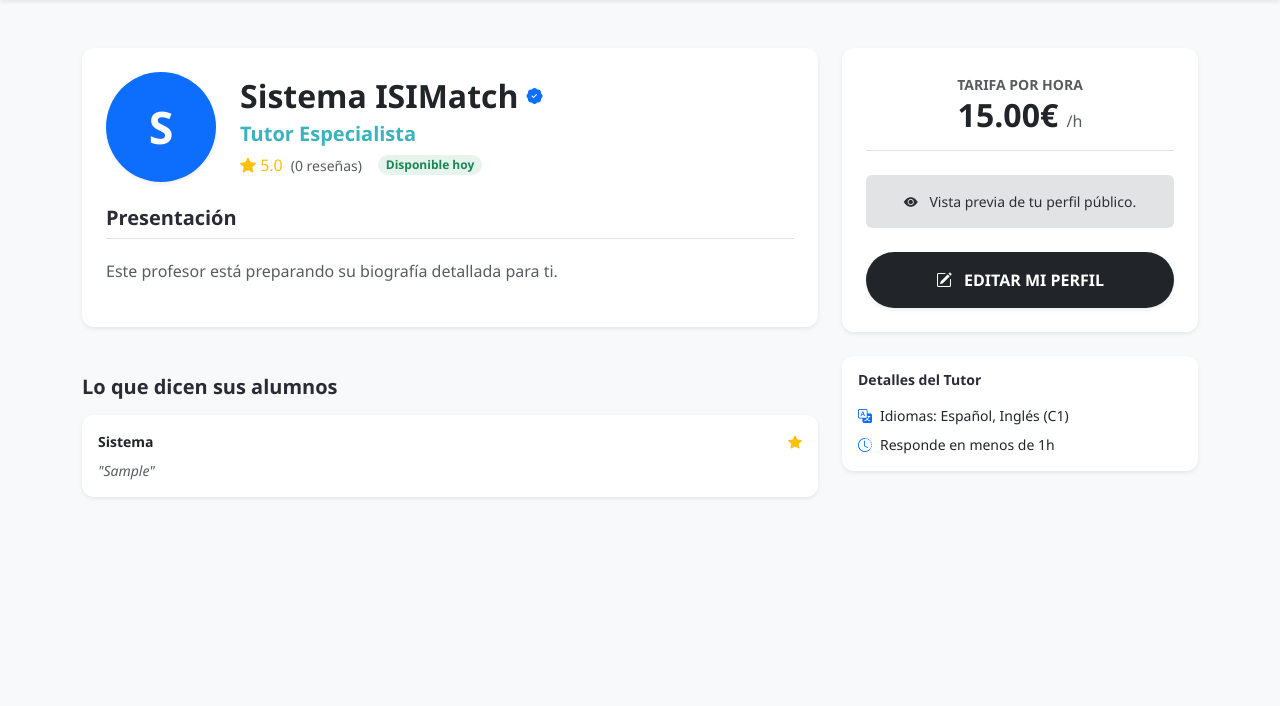
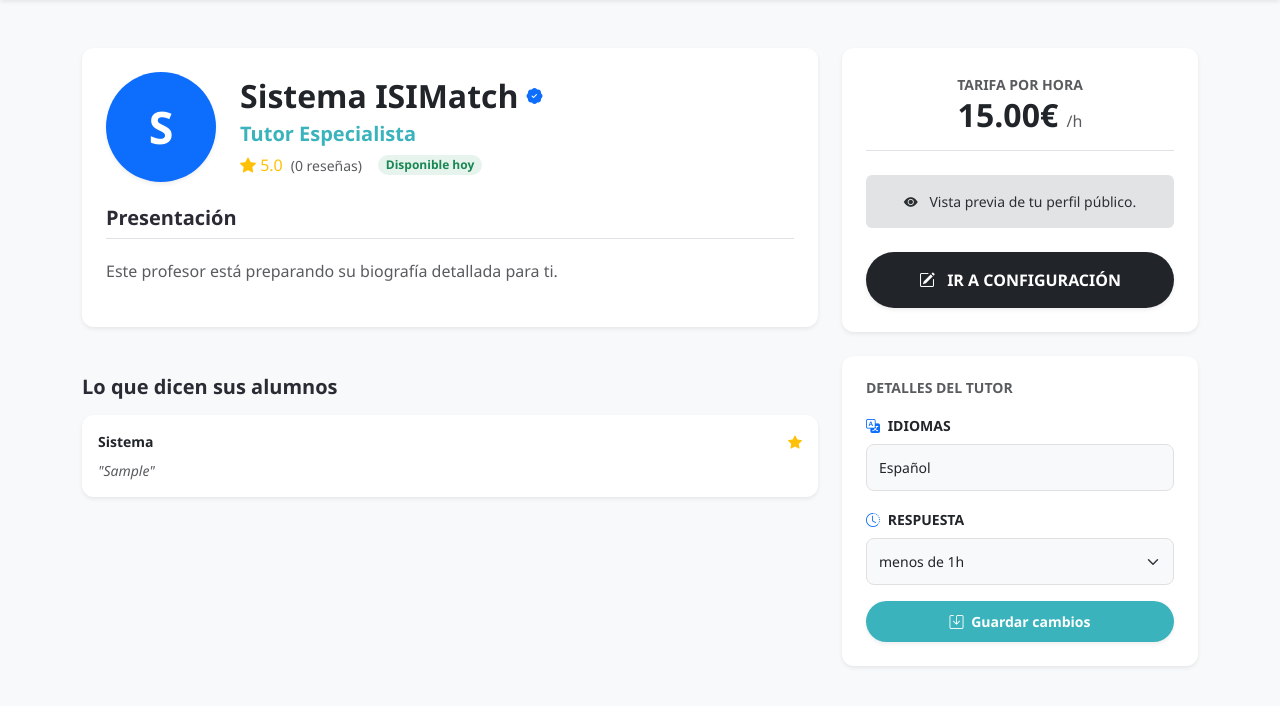
Before and after one commit to S-GZJ/proyecto-intermodular, a PHP site: page /VIEWS/ficha-profesor.php in a window 1280 px wide. Shown: the part 57-763 px from the top of the page. Run offline with PHP 8.4, Linux system fonts and the light colour scheme; a user stored in the database is signed in; data comes from the database, SQL or seed files in the repository; both versions use the stored data as it was after the commit; tables that the repository leaves empty hold one stand-in row (values such as "Sample post").

Commit message:
S-Ultimas modificaciones

```diff
--- a/VIEWS/ficha-profesor.php
+++ b/VIEWS/ficha-profesor.php
@@ -1,14 +1,13 @@
 <?php
 /**
  * ISIMatch - Perfil Público del Profesor
- * Este archivo muestra la biografía, valoraciones y el formulario de reserva de un tutor
+ * Este archivo muestra la biografía, valoraciones y permite la edición rápida si es el dueño.
  */
 
 //--LÓGICA DE SERVIDOR (PHP)--
 session_start();
 
 /*--ESCUDO DE SEGURIDAD--*/
-// Solo usuarios registrados (alumnos o profesores) pueden ver perfiles detallados
 if (!isset($_SESSION['usuario_id'])) {
     header("Location: login.php");
     exit();
@@ -17,18 +16,35 @@ if (!isset($_SESSION['usuario_id'])) {
 /*Conectar con la base de datos*/
 include '../PHP/conexion.php';
 
+$mi_id = $_SESSION['usuario_id'];
+
 /*--IDENTIFICACIÓN DEL PERFIL--*/
-//Si recibimos un ID por la URL (?id=5), mostramos ese perfil
-//Si no, mostramos el perfil del propio usuario logueado (vista previa)
 if (isset($_GET['id']) && !empty($_GET['id'])) {
     $perfil_id = $conn->real_escape_string($_GET['id']);
 } else {
-    $perfil_id = $_SESSION['usuario_id'];
+    $perfil_id = $mi_id;
 }
 
-/*--CONSULTA SQL DINÁMICA--*/
-//Obtenemos los datos personales y profesionales del profesor solicitado
-$sql = "SELECT u.id, u.nombre, u.apellidos, pd.titulo_profesional, pd.bio, pd.tarifa_hora, pd.valoracion_media, pd.total_resenas
+$es_mi_propio_perfil = ($mi_id == $perfil_id);
+
+/*-- LÓGICA DE ACTUALIZACIÓN RÁPIDA --*/
+// Si el profesor envía el formulario de edición rápida desde esta misma página
+if ($_SERVER["REQUEST_METHOD"] == "POST" && isset($_POST['actualizar_detalles_rapido'])) {
+    $nuevos_idiomas = $conn->real_escape_string($_POST['idiomas']);
+    $nuevo_tiempo = $conn->real_escape_string($_POST['tiempo_respuesta']);
+
+    $sql_update = "UPDATE profesores_detalles SET idiomas='$nuevos_idiomas', tiempo_respuesta='$nuevo_tiempo' WHERE usuario_id = '$mi_id'";
+
+    if ($conn->query($sql_update)) {
+        // Recargamos para limpiar el POST y mostrar los nuevos datos
+        header("Location: ficha-profesor.php?id=" . $perfil_id);
+        exit();
+    }
+}
+
+/*--CONSULTA SQL DINÁMICA ACTUALIZADA--*/
+$sql = "SELECT u.id, u.nombre, u.apellidos, pd.titulo_profesional, pd.bio, pd.tarifa_hora,
+               pd.valoracion_media, pd.total_resenas, pd.idiomas, pd.tiempo_respuesta
         FROM usuarios u
         LEFT JOIN profesores_detalles pd ON u.id = pd.usuario_id
         WHERE u.id = '$perfil_id' AND u.rol = 'profesor'";
@@ -36,18 +52,15 @@ $sql = "SELECT u.id, u.nombre, u.apellidos, pd.titulo_profesional, pd.bio, pd.ta
 $resultado = $conn->query($sql);
 $profe = $resultado->fetch_assoc();
 
-//Si el ID no pertenece a un profesor o no existe, detenemos la ejecución.
 if (!$profe) {
     die("El perfil solicitado no existe o no está disponible. <a href='catalogo.php'>Volver al catálogo</a>");
 }
 
-//Variables auxiliares para el diseño
+//Variables auxiliares
 $nombre_completo = htmlspecialchars($profe['nombre'] . " " . $profe['apellidos']);
 $letra_avatar = strtoupper(substr($profe['nombre'], 0, 1));
-$es_mi_propio_perfil = ($_SESSION['usuario_id'] == $perfil_id);
 
 /*--CONSULTA DE RESEÑAS REALES--*/
-//Traemos las últimas 3 opiniones de alumnos
 $sql_resenas = "SELECT r.*, u.nombre FROM resenas r JOIN usuarios u ON r.alumno_id = u.id WHERE r.profesor_id = '$perfil_id' ORDER BY r.fecha_resena DESC LIMIT 3";
 $res_resenas = $conn->query($sql_resenas);
 ?>
@@ -162,34 +175,56 @@ $res_resenas = $conn->query($sql_resenas);
                                 <i class="bi bi-calendar-check me-2"></i> SOLICITAR RESERVA
                             </button>
                         </form>
-
-                        <div class="d-flex align-items-center justify-content-center gap-2 text-muted small">
-                            <i class="bi bi-shield-lock-fill text-success"></i>
-                            <span>Reserva protegida por ISIMatch</span>
-                        </div>
-
                     <?php else: ?>
                         <div class="text-center">
                             <div class="alert alert-secondary border-0 small mb-4 py-3">
                                 <i class="bi bi-eye-fill me-2"></i> Vista previa de tu perfil público.
                             </div>
                             <a href="configuracion-profesor.php" class="btn btn-dark w-100 py-3 rounded-pill fw-bold shadow-sm">
-                                <i class="bi bi-pencil-square me-2"></i> EDITAR MI PERFIL
+                                <i class="bi bi-pencil-square me-2"></i> IR A CONFIGURACIÓN
                             </a>
                         </div>
                     <?php endif; ?>
                 </div>
 
-                <div class="card border-0 shadow-sm p-3 mt-4 rounded-4 bg-white">
-                    <h6 class="fw-bold small mb-3">Detalles del Tutor</h6>
-                    <div class="d-flex flex-column gap-2">
-                        <div class="d-flex align-items-center gap-2 small">
-                            <i class="bi bi-translate text-primary"></i> <span>Idiomas: Español, Inglés (C1)</span>
+                <div class="card border-0 shadow-sm p-4 mt-4 rounded-4 bg-white">
+                    <h6 class="fw-bold small mb-3 text-uppercase text-muted">Detalles del Tutor</h6>
+
+                    <?php if ($es_mi_propio_perfil): ?>
+                        <form action="ficha-profesor.php?id=<?php echo $perfil_id; ?>" method="POST">
+                            <input type="hidden" name="actualizar_detalles_rapido" value="1">
+
+                            <div class="mb-3">
+                                <label class="form-label small fw-bold"><i class="bi bi-translate text-primary me-1"></i> IDIOMAS</label>
+                                <input type="text" name="idiomas" class="form-control form-control-sm bg-light border-0"
+                                       value="<?php echo htmlspecialchars($profe['idiomas'] ?? 'Español'); ?>" placeholder="Ej: Español, Inglés">
+                            </div>
+
+                            <div class="mb-3">
+                                <label class="form-label small fw-bold"><i class="bi bi-clock-history text-primary me-1"></i> RESPUESTA</label>
+                                <select name="tiempo_respuesta" class="form-select form-select-sm bg-light border-0">
+                                    <option value="menos de 1h" <?php echo ($profe['tiempo_respuesta'] == 'menos de 1h') ? 'selected' : ''; ?>>menos de 1h</option>
+                                    <option value="unas pocas horas" <?php echo ($profe['tiempo_respuesta'] == 'unas pocas horas') ? 'selected' : ''; ?>>unas pocas horas</option>
+                                    <option value="menos de 24h" <?php echo ($profe['tiempo_respuesta'] == 'menos de 24h') ? 'selected' : ''; ?>>menos de 24h</option>
+                                </select>
+                            </div>
+
+                            <button type="submit" class="btn btn-primary-custom btn-sm w-100 rounded-pill shadow-sm">
+                                <i class="bi bi-save me-1"></i> Guardar cambios
+                            </button>
+                        </form>
+                    <?php else: ?>
+                        <div class="d-flex flex-column gap-3">
+                            <div class="d-flex align-items-center gap-2 small">
+                                <i class="bi bi-translate text-primary fs-5"></i>
+                                <span>Idiomas: <strong><?php echo htmlspecialchars($profe['idiomas'] ?? 'Español'); ?></strong></span>
+                            </div>
+                            <div class="d-flex align-items-center gap-2 small">
+                                <i class="bi bi-clock-history text-primary fs-5"></i>
+                                <span>Responde en: <strong><?php echo htmlspecialchars($profe['tiempo_respuesta'] ?? 'menos de 24h'); ?></strong></span>
+                            </div>
                         </div>
-                        <div class="d-flex align-items-center gap-2 small">
-                            <i class="bi bi-clock-history text-primary"></i> <span>Responde en menos de 1h</span>
-                        </div>
-                    </div>
+                    <?php endif; ?>
                 </div>
             </div>
 
```
Also changed, not shown: isimatch.sql (+18 -6 lines).
